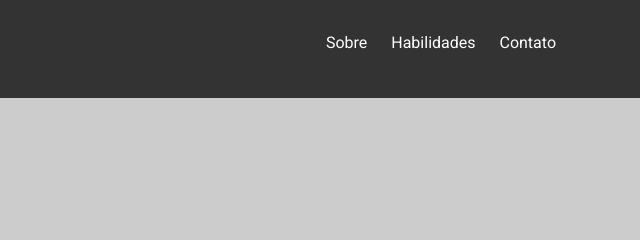
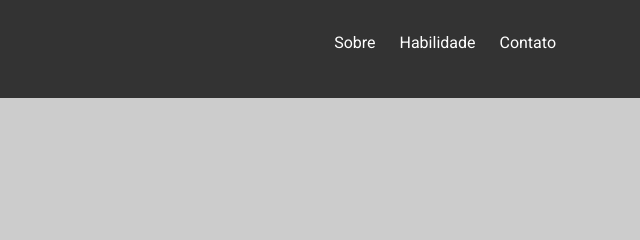
Before and after one commit to GabrielMont-code/portgabriel, a plain HTML site: page index.html in a window 1280 px wide. Shown: the top 240 px of the page, 640-1280 px from the left. Drawn offline with Linux system fonts and the light colour scheme; placeholder pictures from the web are drawn by us; a script that the page names is missing.

Commit message:
Update index.html

```diff
--- a/index.html
+++ b/index.html
@@ -16,7 +16,7 @@
             <h1 class="logo">Gabriel Lembo</h1>
             <ul class="nav-links">
                 <li><a href="#sobre">Sobre</a></li>
-                <li><a href="#habilidades">Habilidades</a></li>
+                <li><a href="#habilidades">Habilidade</a></li>
                 <li><a href="#contato">Contato</a></li>
             </ul>
         </div>
```
